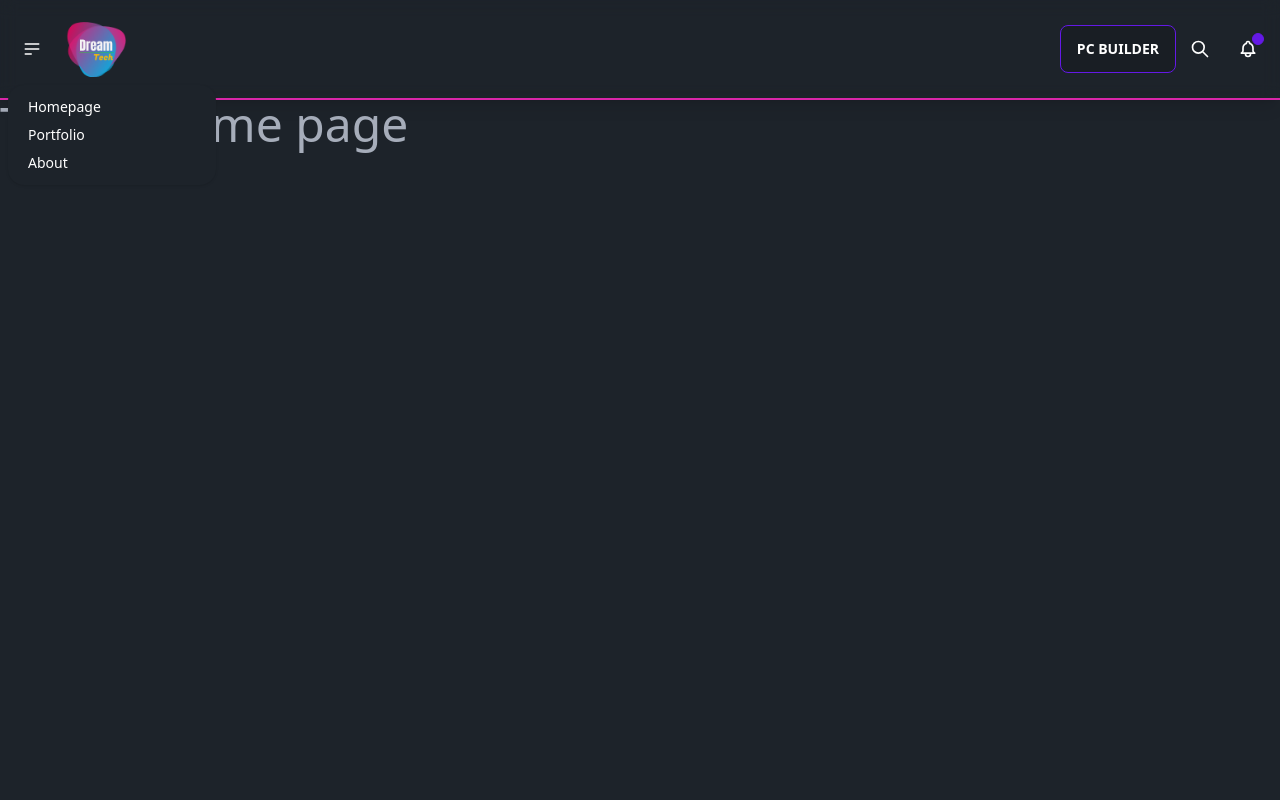
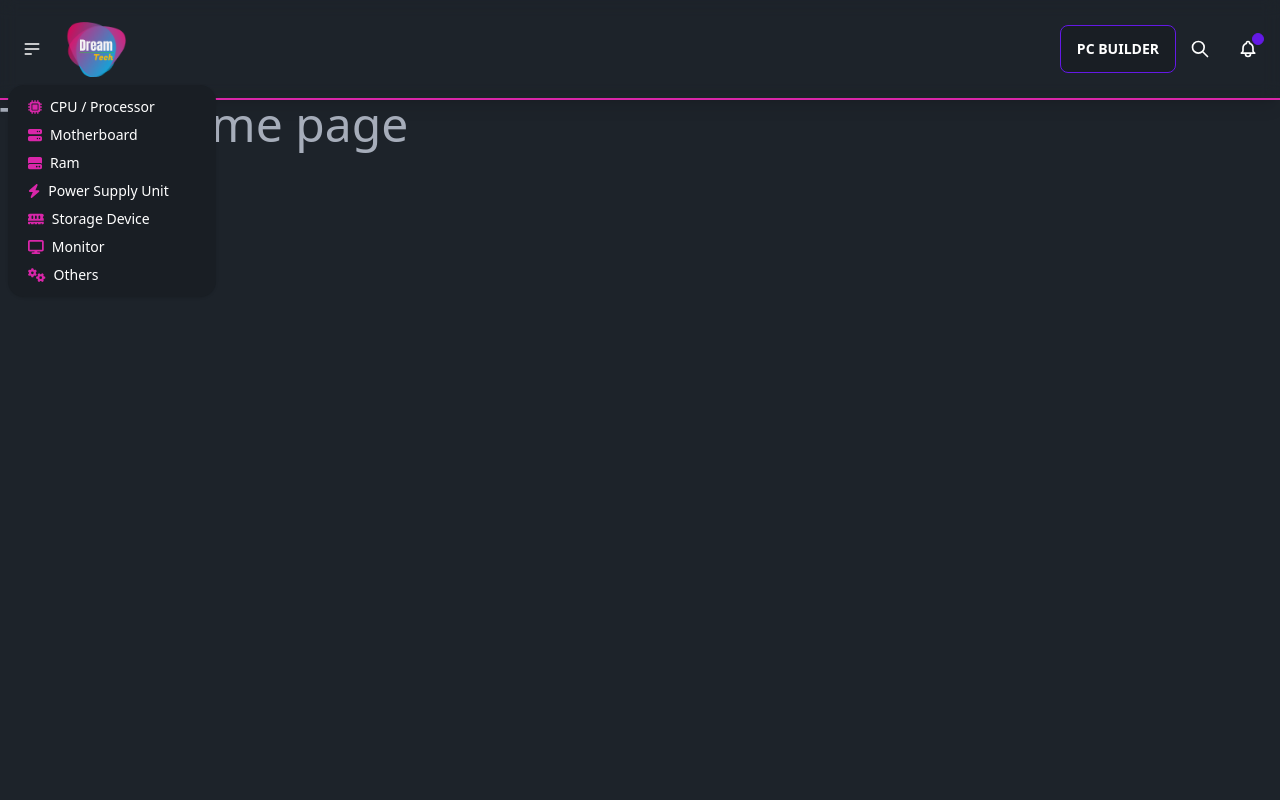
Before and after one commit to abir14016/dream-tech, a Next.js app: page / in a window 1280 px wide. Both pictures are taken after a click on the label 32 px from the left and 49 px from the top of the page. Shown: the top 800 px of the page. Built offline with nearby package versions, Linux system fonts and the light colour scheme.

Commit message:
dropdown menu created

```diff
--- a/package.json
+++ b/package.json
@@ -9,6 +9,11 @@
     "lint": "next lint"
   },
   "dependencies": {
+    "@fortawesome/fontawesome-svg-core": "^6.4.2",
+    "@fortawesome/free-brands-svg-icons": "^6.4.2",
+    "@fortawesome/free-regular-svg-icons": "^6.4.2",
+    "@fortawesome/free-solid-svg-icons": "^6.4.2",
+    "@fortawesome/react-fontawesome": "^0.2.0",
     "autoprefixer": "10.4.15",
     "eslint": "8.47.0",
     "eslint-config-next": "13.4.19",
--- a/src/components/layouts/Navbar.js
+++ b/src/components/layouts/Navbar.js
@@ -1,9 +1,75 @@
 import Image from "next/image";
 import logo from "../../assets/images/dream-tech-logo.png"
 import Link from "next/link";
+import { FontAwesomeIcon } from "@fortawesome/react-fontawesome";
+import { fas, faHome, faMicrochip, faBolt, faMemory, faDisplay, faGears, faHardDrive, faServer } from "@fortawesome/free-solid-svg-icons";
+// import { library } from "@fortawesome/fontawesome-svg-core";
+
+
+
 
 
 const Navbar = () => {
+    const dropDownItems = (
+        <>
+            <li>
+                <Link href="cpu">
+                    <button>
+                        <FontAwesomeIcon className="mr-2 text-secondary" icon={faMicrochip}></FontAwesomeIcon>
+                        <span className="btm-nav-label">CPU / Processor</span>
+                    </button>
+                </Link>
+            </li>
+            <li>
+                <Link href="cpu">
+                    <button>
+                        <FontAwesomeIcon className="mr-2 text-secondary" icon={faServer}></FontAwesomeIcon>
+                        <span className="btm-nav-label">Motherboard</span>
+                    </button>
+                </Link>
+            </li>
+            <li>
+                <Link href="cpu">
+                    <button>
+                        <FontAwesomeIcon className="mr-2 text-secondary" icon={faHardDrive}></FontAwesomeIcon>
+                        <span className="btm-nav-label">Ram</span>
+                    </button>
+                </Link>
+            </li>
+            <li>
+                <Link href="cpu">
+                    <button>
+                        <FontAwesomeIcon className="mr-2 text-secondary" icon={faBolt}></FontAwesomeIcon>
+                        <span className="btm-nav-label">Power Supply Unit</span>
+                    </button>
+                </Link>
+            </li>
+            <li>
+                <Link href="cpu">
+                    <button>
+                        <FontAwesomeIcon className="mr-2 text-secondary" icon={faMemory}></FontAwesomeIcon>
+                        <span className="btm-nav-label">Storage Device</span>
+                    </button>
+                </Link>
+            </li>
+            <li>
+                <Link href="cpu">
+                    <button>
+                        <FontAwesomeIcon className="mr-2 text-secondary" icon={faDisplay}></FontAwesomeIcon>
+                        <span className="btm-nav-label">Monitor</span>
+                    </button>
+                </Link>
+            </li>
+            <li>
+                <Link href="cpu">
+                    <button>
+                        <FontAwesomeIcon className="mr-2 text-secondary" icon={faGears}></FontAwesomeIcon>
+                        <span className="btm-nav-label">Others</span>
+                    </button>
+                </Link>
+            </li>
+        </>
+    );
     return (
         <div className="navbar bg-neutral sticky top-0 border-b-2 border-secondary z-30 backdrop-blur bg-transparent shadow-lg text-white">
             <div className="navbar-start">
@@ -11,10 +77,8 @@ const Navbar = () => {
                     <label tabIndex={0} className="btn btn-ghost btn-circle">
                         <svg xmlns="http://www.w3.org/2000/svg" className="h-5 w-5" fill="none" viewBox="0 0 24 24" stroke="currentColor"><path strokeLinecap="round" strokeLinejoin="round" strokeWidth="2" d="M4 6h16M4 12h16M4 18h7" /></svg>
                     </label>
-                    <ul tabIndex={0} className="menu menu-sm dropdown-content mt-3 z-[1] p-2 shadow bg-base-100 rounded-box w-52">
-                        <li><a>Homepage</a></li>
-                        <li><a>Portfolio</a></li>
-                        <li><a>About</a></li>
+                    <ul tabIndex={0} className="menu menu-sm dropdown-content mt-3 z-[1] p-2 shadow bg-base-200 rounded-box w-52">
+                        {dropDownItems}
                     </ul>
                 </div>
                 <Link href="/">
@@ -22,7 +86,7 @@ const Navbar = () => {
                 </Link>
             </div>
             <div className="navbar-center">
-
+                {/* no element */}
             </div>
             <div className="navbar-end">
                 <Link href="/pc-builder">
--- a/src/pages/_app.js
+++ b/src/pages/_app.js
@@ -1,6 +1,9 @@
 import Footer from '@/components/layouts/Footer'
 import Navbar from '@/components/layouts/Navbar'
 import '@/styles/globals.css'
+import "@fortawesome/fontawesome-svg-core/styles.css";
+import { config } from "@fortawesome/fontawesome-svg-core";
+config.autoAddCss = false;
 
 export default function App({ Component, pageProps }) {
   return (
```
Also changed, not shown: 1 other file (tests, documents, lock files or other folders).
